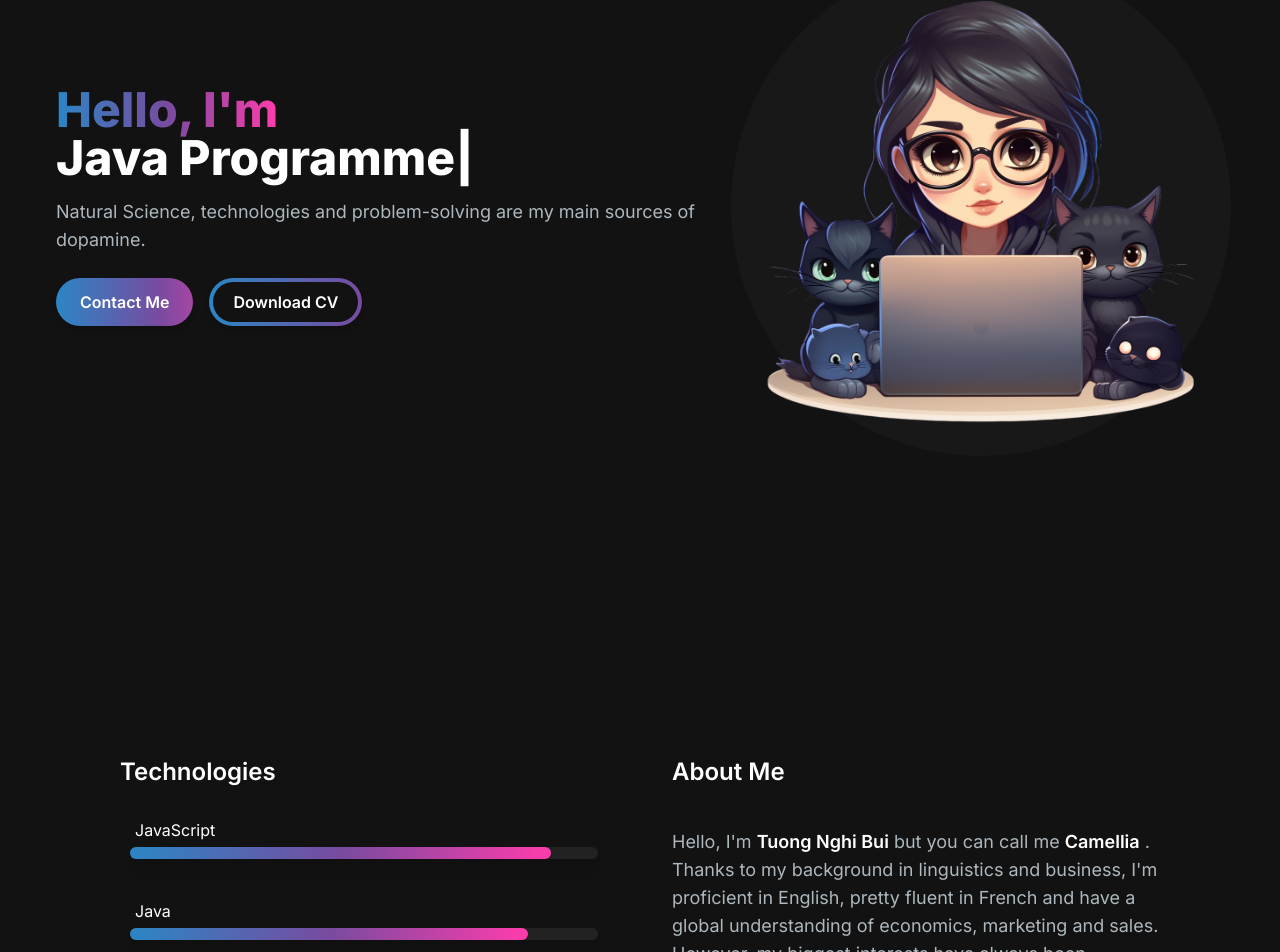
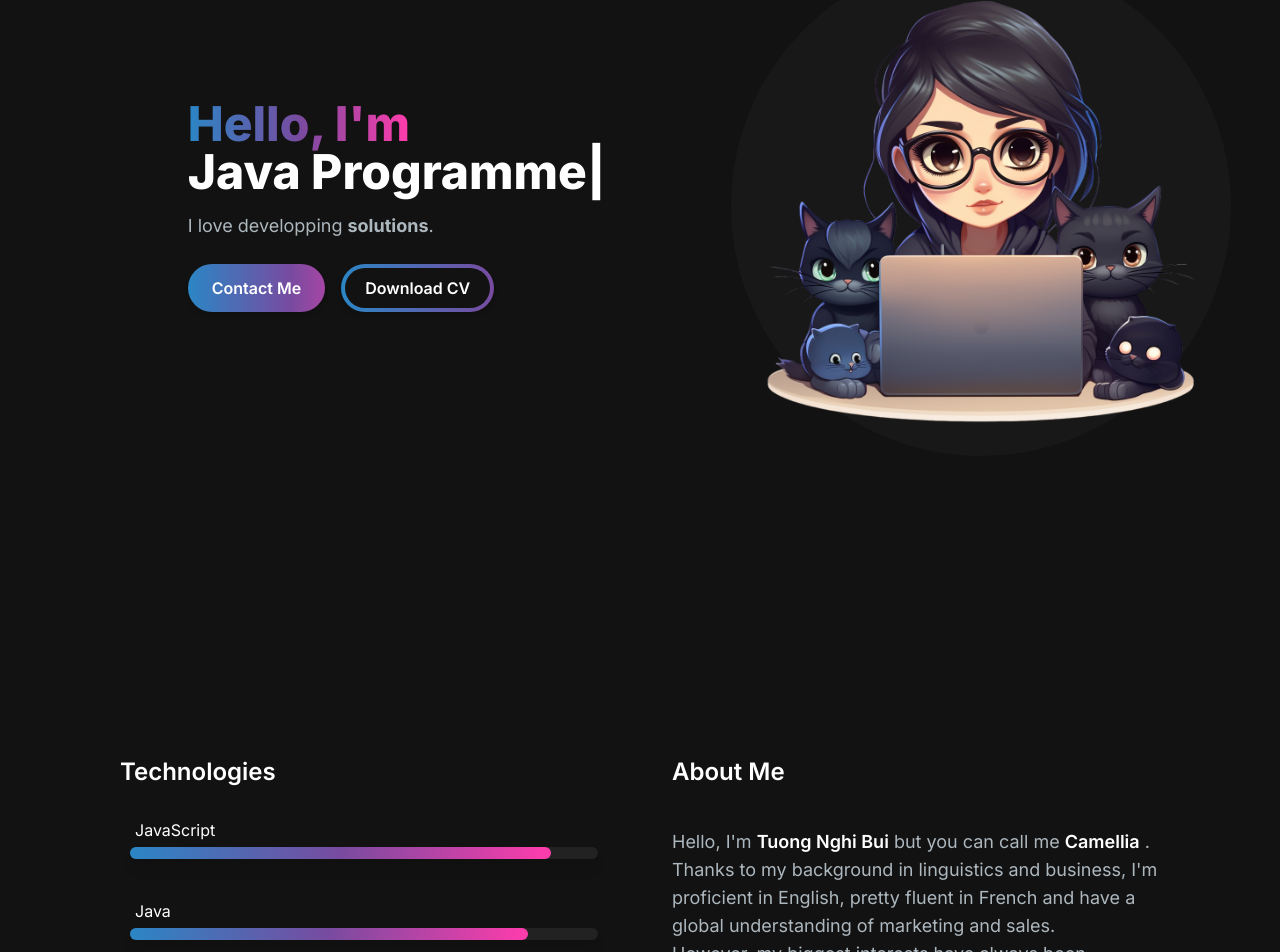
Before and after one commit to CamelliaBui95/webPortfolioBTN, a Next.js app: page / in a window 1280 px wide. Shown: the part 156-1108 px from the top of the page. Built offline with nearby package versions, Linux system fonts and the light colour scheme.

Commit message:
Updated about section

```diff
--- a/src/app/components/AboutSection.jsx
+++ b/src/app/components/AboutSection.jsx
@@ -131,7 +131,7 @@ const AboutSection = () => {
               <span className="text-primaryColor font-semibold">Camellia</span>{" "}
               . Thanks to my background in linguistics and business, I&apos;m
               proficient in English, pretty fluent in French and have a global
-              understanding of economics, marketing and sales.
+              understanding of marketing and sales.
             </p>
             <p className="text-base md:text-lg text-secondaryColor">
               However, my biggest interests have always been{" "}
--- a/src/app/components/heroSection/HeroSection.jsx
+++ b/src/app/components/heroSection/HeroSection.jsx
@@ -46,8 +46,7 @@ const HeroSection = ({ onClickContactInfo }) => {
             />
           </h1>
           <p className="text-secondaryColor text-base sm:text-lg 3xl:text-2xl mb-6">
-            Natural Science, technologies and problem-solving are my main
-            sources of dopamine.
+            I love developping <b>solutions</b>.
           </p>
           <div>
             <button
```
